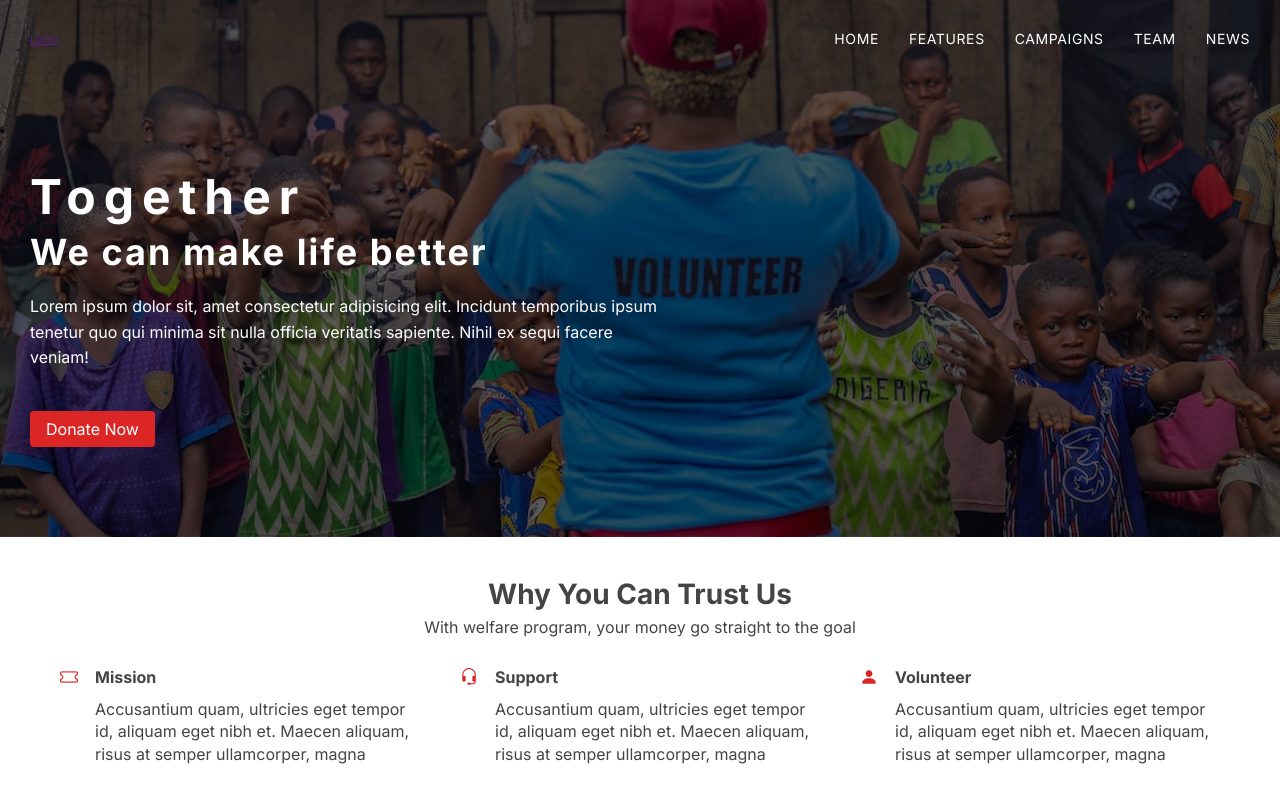
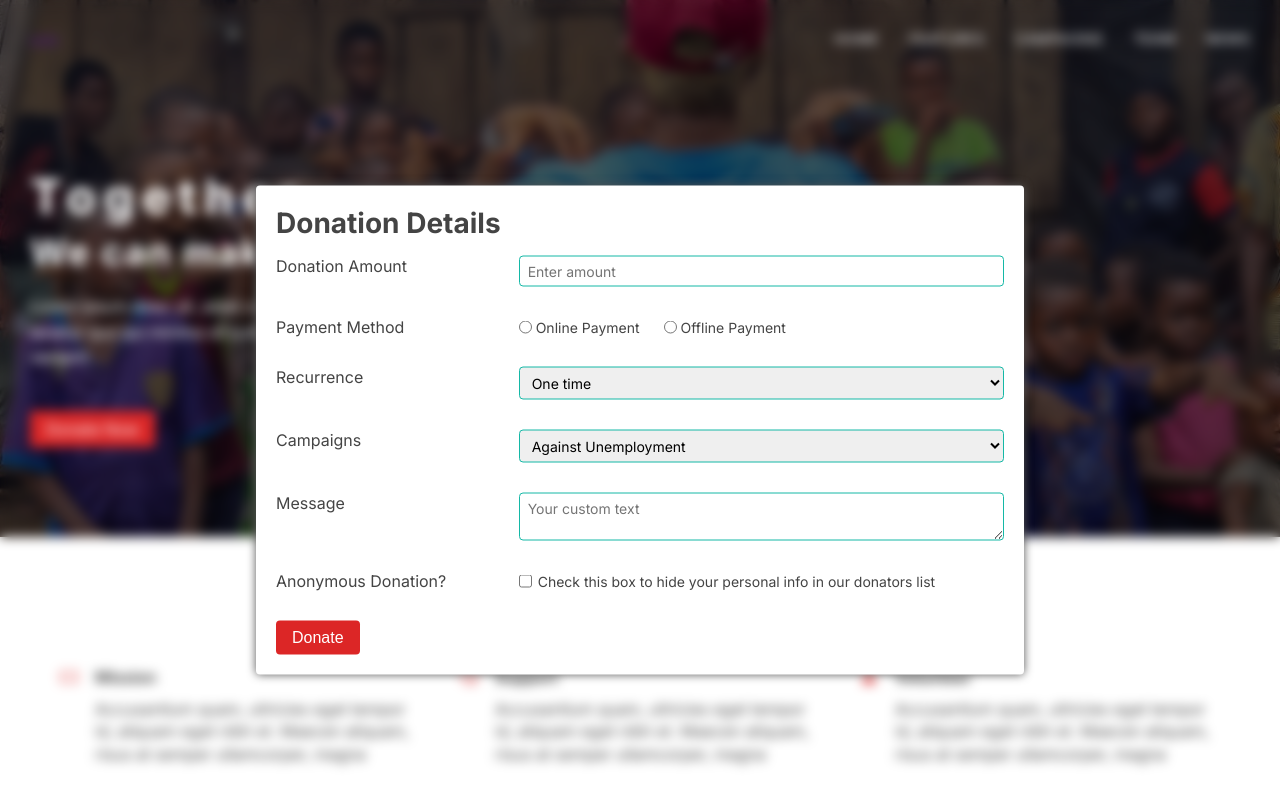
Before and after one commit to joel-nambala/lamukani-midzichenda-v2, a website: page index.html in a window 1280 px wide. Shown: the top 800 px of the page. Drawn offline with nearby package versions, Linux system fonts and the light colour scheme; no server answers.

Commit message:
Added the modal window

```diff
--- a/css/base.css
+++ b/css/base.css
@@ -30,6 +30,7 @@ a:focus {
   border-radius: 0.4rem;
   border: none;
   font-size: 1.6rem;
+  cursor: pointer;
 }
 
 .btn:hover {
@@ -74,6 +75,17 @@ a:focus {
   gap: 4rem;
 }
 
+.form-control {
+  width: 100%;
+  padding: 0.6rem 0.8rem;
+  font-family: inherit;
+  font-size: 1.4rem;
+  outline: none;
+  border: none;
+  border: 1px solid #14b8a6;
+  border-radius: 4px;
+}
+
 .btn-up {
   position: fixed;
   bottom: 4rem;
@@ -98,3 +110,70 @@ a:focus {
 .fixed i {
   color: var(--text-color);
 }
+
+.modal {
+  position: fixed;
+  top: 0;
+  left: 0;
+  min-height: 100%;
+  width: 100%;
+  z-index: 10;
+  backdrop-filter: blur(6px);
+}
+
+.donate {
+  position: fixed;
+  top: 50%;
+  left: 50%;
+  transform: translate(-50%, -50%);
+  width: 60vw;
+  z-index: 11;
+  background-color: #fff;
+  padding: 2rem;
+  border-radius: 4px;
+  box-shadow: 0 0 1rem #555;
+  margin: 3rem 0;
+}
+
+.donate-title {
+  font-size: 2.8rem;
+  margin-bottom: 1.6rem;
+  text-transform: capitalize;
+}
+
+#campaign {
+  text-transform: capitalize;
+}
+
+.donate-details-item {
+  font-size: 1.6rem;
+  text-transform: capitalize;
+}
+
+.donate-details {
+  display: grid;
+  grid-template-columns: 1fr 2fr;
+  row-gap: 3rem;
+}
+
+.payment-details {
+  display: flex;
+  align-items: center;
+  font-size: 1.4rem;
+  gap: 0.4rem;
+}
+
+.online-payment {
+  margin-right: 2rem;
+}
+
+.anonymous {
+  display: flex;
+  align-items: center;
+  font-size: 1.4rem;
+  gap: 0.6rem;
+}
+
+.btn-donate {
+  margin-top: 3rem;
+}
--- a/css/queries.css
+++ b/css/queries.css
@@ -36,6 +36,11 @@
     margin-left: 0;
   }
 
+  .donate-details {
+    grid-template-columns: 1fr;
+    row-gap: 0.8rem;
+  }
+
   .col-4,
   .col-3 {
     grid-template-columns: repeat(2, 1fr);
@@ -54,6 +59,10 @@
   .secondary-heading {
     font-size: 2.6rem;
     text-align: center;
+  }
+
+  .donate {
+    width: 90vw;
   }
 
   .col-2 {
--- a/index.html
+++ b/index.html
@@ -412,6 +412,78 @@
         </div>
       </div>
     </section>
+    <div class="modal"></div>
+    <div class="donate">
+      <h2 class="donate-title">Donation details</h2>
+      <form class="donate-form">
+        <div class="donate-details">
+          <p class="donate-details-item">Donation amount</p>
+          <input
+            type="number"
+            class="form-control"
+            placeholder="Enter amount"
+            required
+          />
+          <p class="donate-details-item">Payment method</p>
+          <div class="payment-details">
+            <input
+              type="radio"
+              id="online-payment"
+              name="payment"
+              value="Online Payment"
+            />
+            <label for="online-payment" class="online-payment"
+              >Online Payment</label
+            >
+            <input
+              type="radio"
+              id="offline-payment"
+              name="payment"
+              value="Offline Payment"
+            />
+            <label for="offline-payment">Offline Payment</label>
+          </div>
+          <p class="donate-details-item">Recurrence</p>
+          <select
+            name="recurrence"
+            id="reccurence"
+            class="form-control"
+            required
+          >
+            <option value="" disabled>--Select Reccurence--</option>
+            <option value="one-time">One time</option>
+            <option value="weekly">Weekly</option>
+            <option value="monthly">Monthly</option>
+          </select>
+          <p class="donate-details-item">Campaigns</p>
+          <select name="campaign" id="campaign" class="form-control" required>
+            <option value="" disabled>--Select Campaign--</option>
+            <option value="one-time">Against unemployment</option>
+            <option value="weekly">Proper elderly care</option>
+            <option value="monthly">Sponsor an orphan child</option>
+            <option value="monthly">Child protection program</option>
+            <option value="monthly">Special education opportunites</option>
+          </select>
+          <p class="donate-details-item">Message</p>
+          <textarea
+            name="message"
+            id="message"
+            class="form-control"
+            placeholder="Your custom text"
+            required
+          ></textarea>
+          <p class="donate-details-item">Anonymous donation?</p>
+          <label for="anonymous" class="anonymous">
+            <input type="checkbox" />
+            <span
+              >Check this box to hide your personal info in our donators
+              list</span
+            >
+          </label>
+        </div>
+        <input type="submit" value="Donate" class="btn btn-donate" />
+      </form>
+    </div>
     <a href="#header" class="btn btn-up scroll-link">
       <i class="bi bi-arrow-up"></i>
     </a>
```
